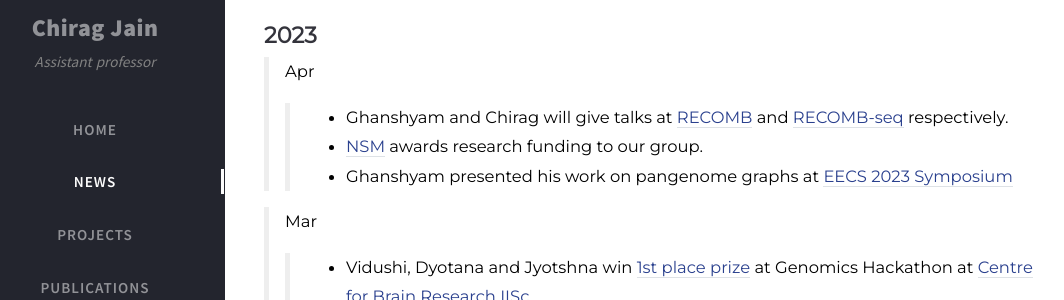
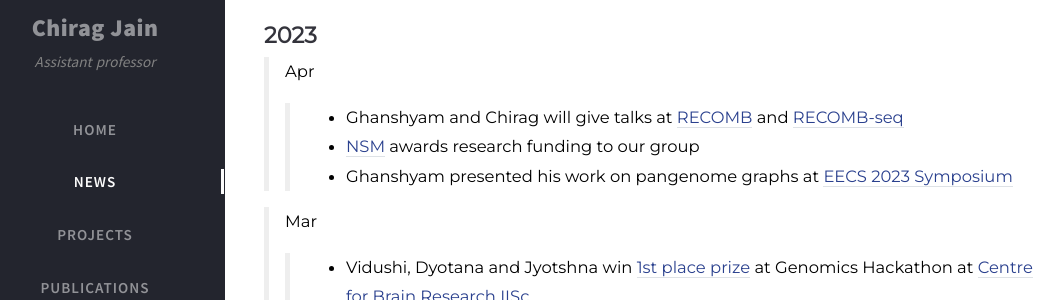
Before and after one commit to at-cg/at-cg.github.io, a Jekyll site: the page built from tabs/new.md, in a window 1280 px wide and 900 px high. Shown: the part 146-446 px from the top of the window, without its empty margins (35-1099 px from the left). Built offline with Jekyll 4.4.1, drawn with Linux system fonts in a browser that asks for light colours; nearby versions of some CDN libraries; comment, search, counter and statistics services are not loaded.

Commit message:
Update new.md

```diff
--- a/tabs/new.md
+++ b/tabs/new.md
@@ -22,8 +22,8 @@ type: news
 ## **2023**
 
 > Apr
->> - Ghanshyam and Chirag will give talks at [RECOMB](http://recomb2023.bilkent.edu.tr/program.html) and [RECOMB-seq](https://recomb-seq.github.io/program/) respectively.
->> - [NSM](https://nsmindia.in/) awards research funding to our group.
+>> - Ghanshyam and Chirag will give talks at [RECOMB](http://recomb2023.bilkent.edu.tr/program.html) and [RECOMB-seq](https://recomb-seq.github.io/program/)
+>> - [NSM](https://nsmindia.in/) awards research funding to our group
 >> - Ghanshyam presented his work on pangenome graphs at [EECS 2023 Symposium](https://eecs.iisc.ac.in/EECS2023/)
 
 
```
